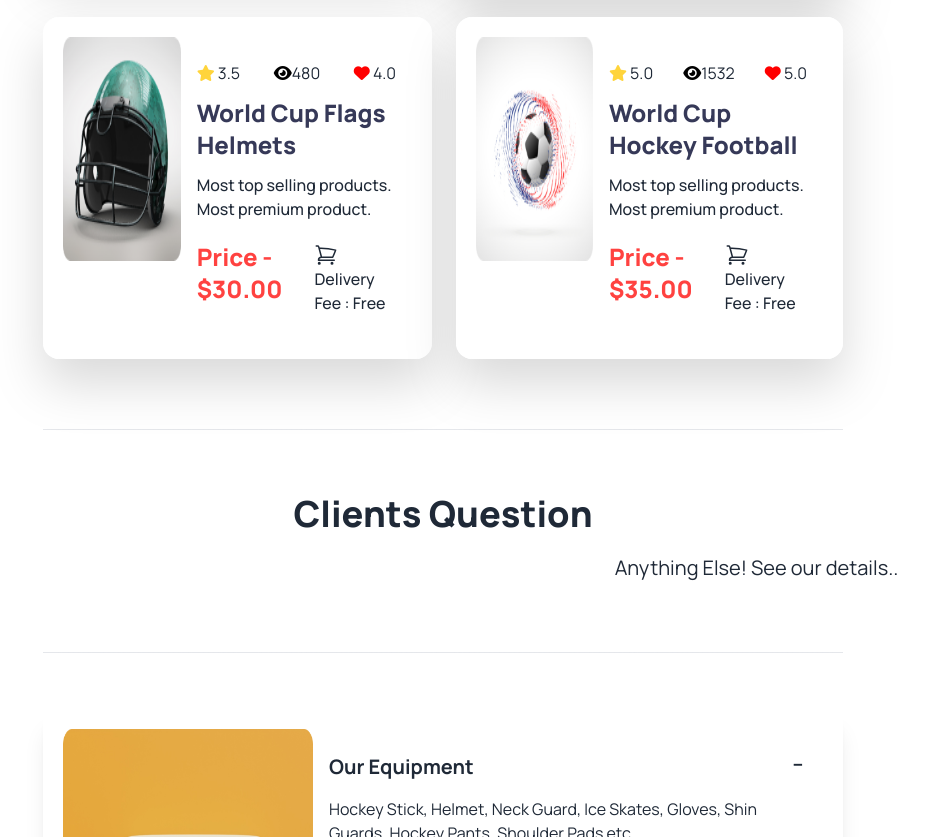
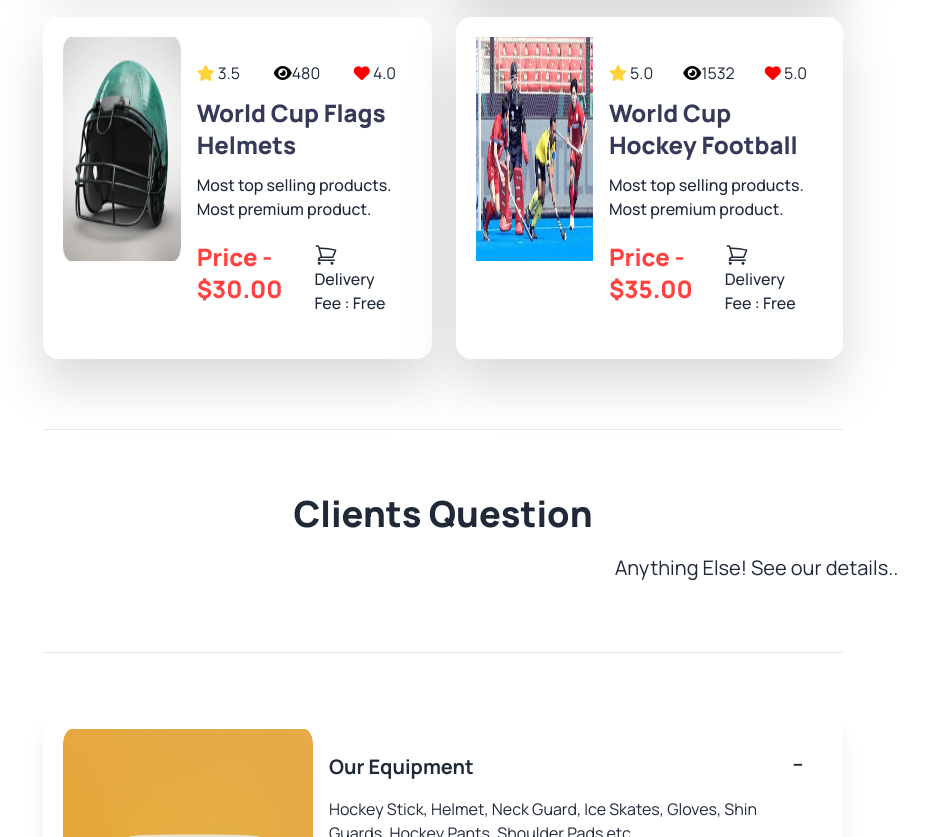
Before and after one commit to JI-RIDOY/pH-Assignment-3-Hockeys, a plain HTML site: page index.html in a window 1280 px wide. Shown: the part 3624-4461 px from the top of the page, without its empty margins (197-1125 px from the left). Drawn offline with nearby package versions, Linux system fonts and the light colour scheme.

Commit message:
photo added

```diff
--- a/index.html
+++ b/index.html
@@ -393,7 +393,7 @@
           <div class="space-y-3 drop-shadow-2xl bg-gray-50 mt-5 rounded-2xl">
             <div class="bg-[#Fff] p-5 lg:flex rounded-2xl">
               <div class="rounded-2xl">
-                <img class="lg:w-[220px] lg:h-56 w-[287px] h-[250px]" src="Images/10.png" alt="">
+                <img class="lg:w-[220px] lg:h-56 w-[287px] h-[250px]" src="Images/IMAGE_1674893627.webp" alt="">
               </div>
               <div class="mt-2 p-4">
                 <div class="flex justify-between">
```
